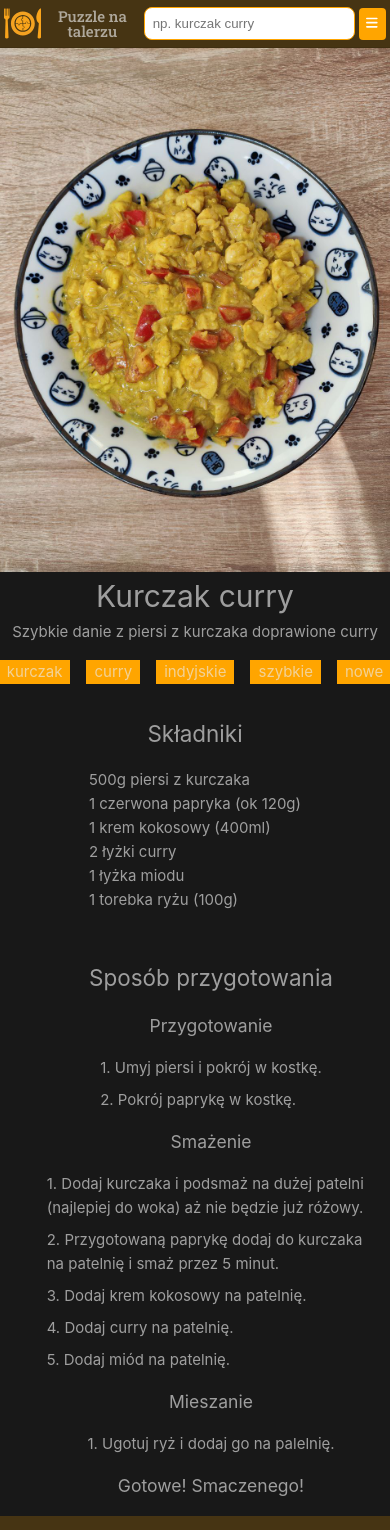
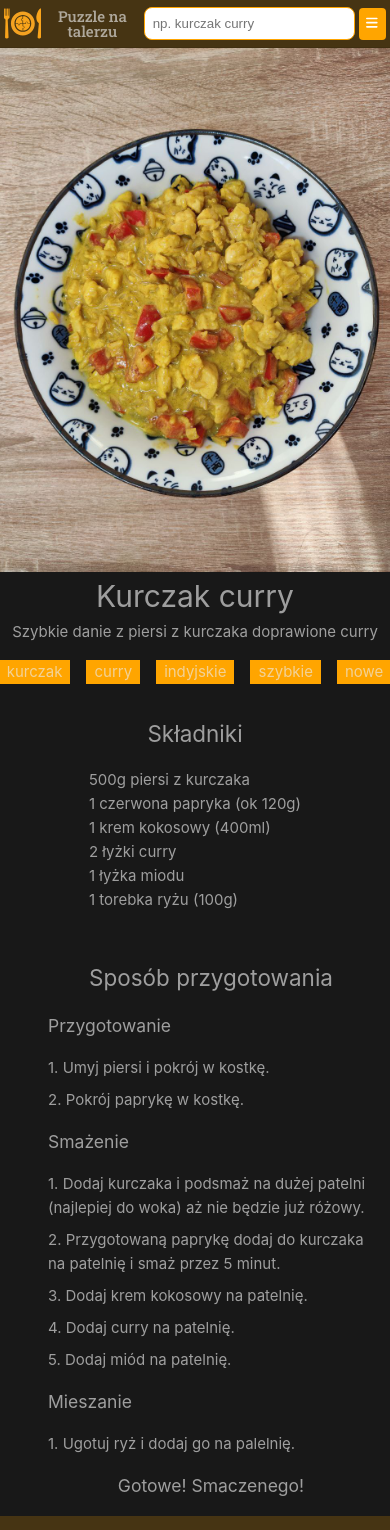
Before and after one commit to Morasiu/puzzles-on-the-plate, a Vue app in the folder puzzles-on-the-plate/: page /przepisy/curry-kurczak in a window 390 px wide. Shown: the top 1530 px of the page. Built offline with nearby package versions, Linux system fonts and the light colour scheme.

Commit message:
OneLineRecipe

```diff
--- a/puzzles-on-the-plate/src/components/home/recipes/CookingPhaseInstructions.vue
+++ b/puzzles-on-the-plate/src/components/home/recipes/CookingPhaseInstructions.vue
@@ -18,12 +18,15 @@ const props = defineProps<{
   </div>
 </template>
 
-<style lang="scss">
+<style lang="scss" scoped>
 .container {
   display: flex;
   flex-direction: column;
   gap: 1rem;
-  align-items: center;
+  width: 50rem;
+  @media (max-width: 480px) {
+    width: 100%;
+  }
 
   .instructions {
     display: flex;
```
